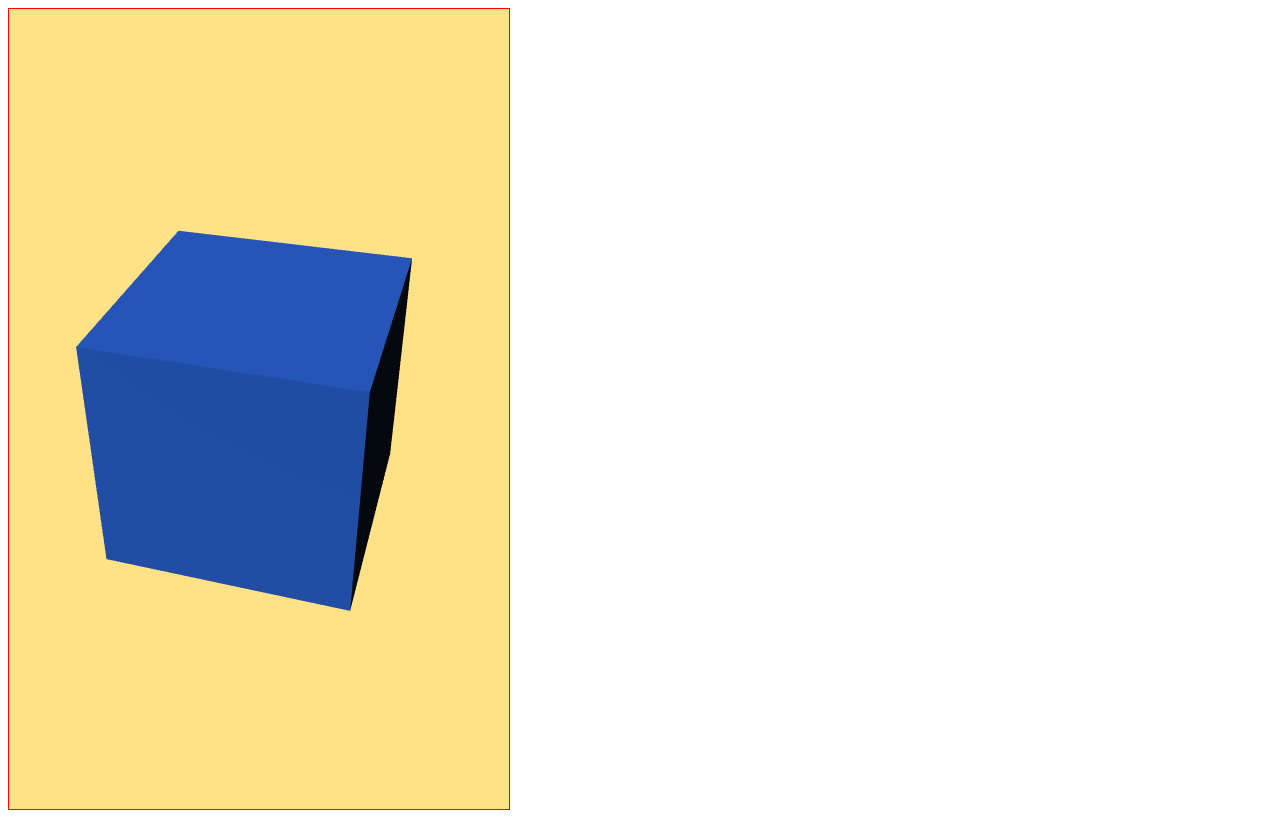
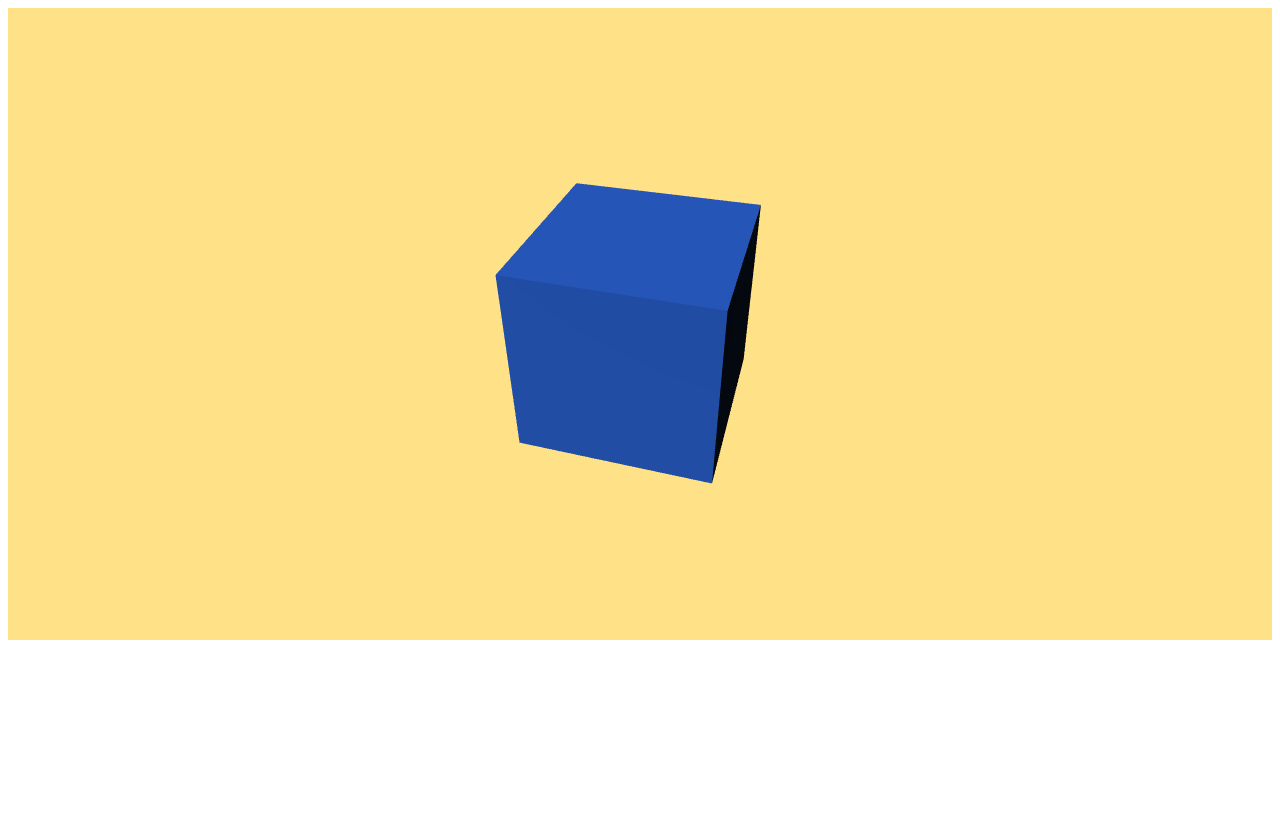
Before and after one commit to Kim-yongbeom/Three.js, a website: page study/index.html in a window 1280 px wide. After the commit the page ends 800 px from the top, so only its background shows below. Drawn offline with nearby package versions, Linux system fonts and the light colour scheme; animation ran at ten frames a second.

Commit message:
Update index.html

```diff
--- a/study/index.html
+++ b/study/index.html
@@ -1,8 +1,8 @@
 <!DOCTYPE html>
 <html lang="en">
   <head>
-    <meta charset="UTF-8">
-    <meta name="viewport" content="width=device-width, initial-scale=1.0">
+    <meta charset="UTF-8" />
+    <meta name="viewport" content="width=device-width, initial-scale=1.0" />
     <title>Document</title>
     <!-- 모듈을 찾게하기 위한 import 설정 -->
     <script type="importmap">
@@ -14,10 +14,13 @@
     </script>
     <!-- importmap을 지원하지 않는 브라우저를 대비한 폴리필
     폴리필: 브라우저가 지원하지 않는 자바스크립트 코드를 지원 가능하도록 변환한 코드 -->
-    <script async src="https://ga.jspm.io/npm:es-module-shims@1.8.0/dist/es-module-shims.js"></script>
+    <script
+      async
+      src="https://ga.jspm.io/npm:es-module-shims@1.8.0/dist/es-module-shims.js"
+    ></script>
   </head>
   <body>
-    <canvas id="result" style="border:1px solid red; width:500px; height:800px;"></canvas>
+    <canvas id="result" style="width: 100%; height: 100%"></canvas>
     <script src="./src/js/index.js" type="module"></script>
   </body>
 </html>
```
Lines whose indentation alone changed are shown as unchanged.
